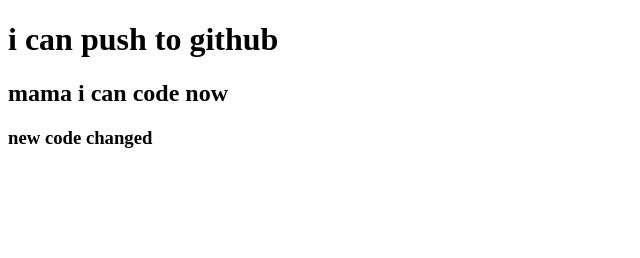
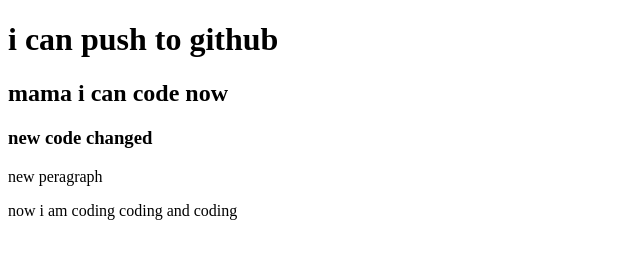
Before and after one commit to hridoyhunt/my-second-repo, a plain HTML site: page index.html in a window 1280 px wide. Shown: the whole page, without its empty margins (0-640 px from the left). Drawn offline with Linux system fonts and the light colour scheme.

```diff
--- a/index.html
+++ b/index.html
@@ -10,5 +10,7 @@
     <h1>i can push to github</h1>
     <h2>mama i can code now</h2>
     <h3> new code changed</h3>
+    <p> new peragraph</p>
+    <p> now i am coding coding and coding</p>
 </body>
 </html>
```
